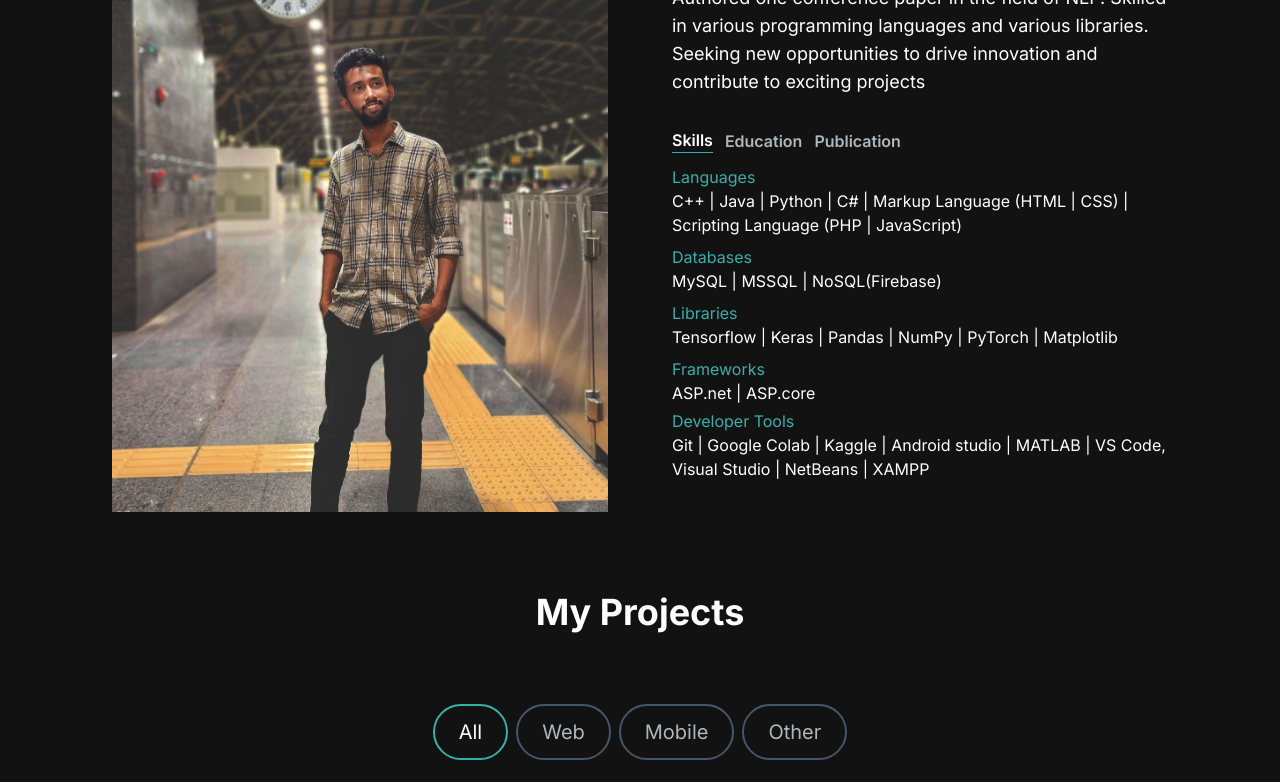
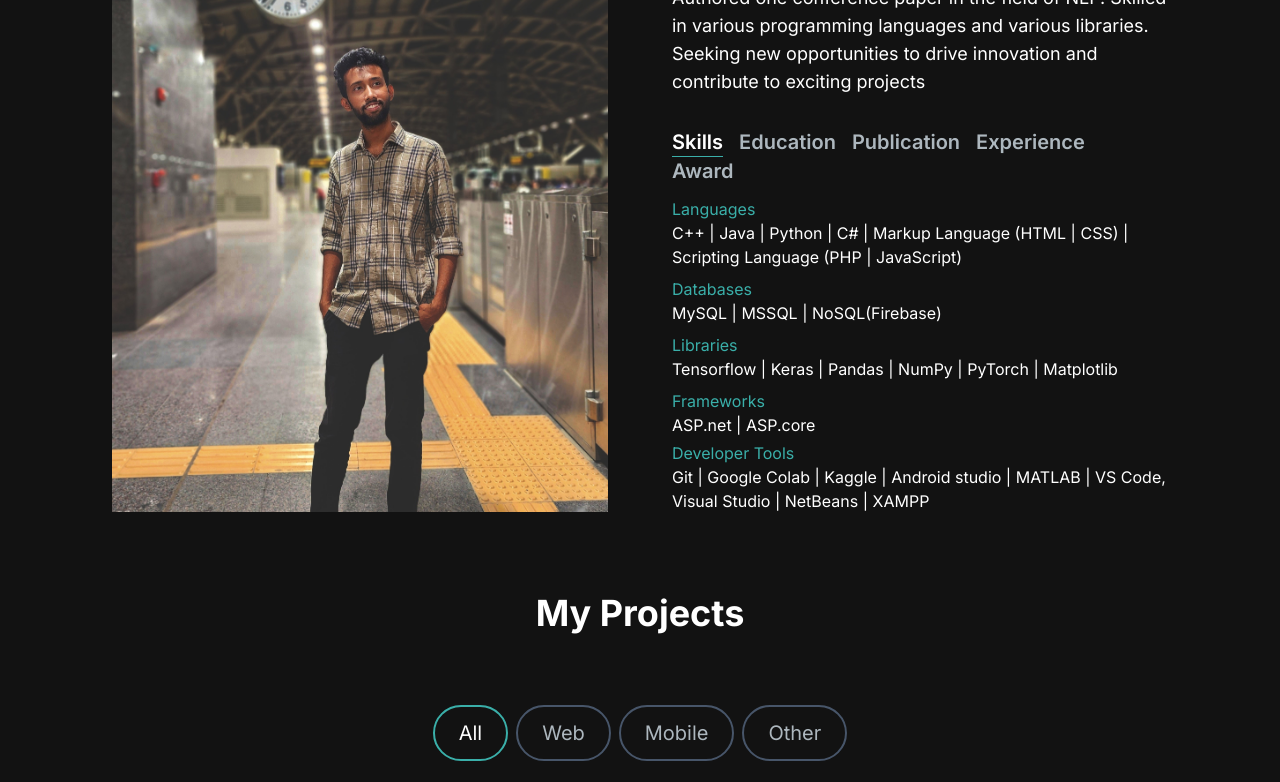
Before and after one commit to MFReshad/mfreshad-portfolio, a Next.js app: page / in a window 1280 px wide. Shown: the part 860-1642 px from the top of the page. Built offline with nearby package versions, Linux system fonts and the light colour scheme.

Commit message:
fix project4 image scr, added aboutme button

```diff
--- a/src/app/components/AboutSection.jsx
+++ b/src/app/components/AboutSection.jsx
@@ -86,11 +86,50 @@ const TAB_DATA = [
           <span className="text-[#3AAFA9]">
             Field Of Natural Language Processing
           </span>
-          <br />
+
           <p>
             A Study on Music Genre Classification And Lyrics Generation of
             Bangla Songs Dataset
           </p>
+        </li>
+      </ul>
+    ),
+  },
+  {
+    title: "Experience",
+    id: "experience",
+    content: (
+      <ul className="list-disc pl-4"
+      >
+        <li className="py-1">
+          <p>
+          <span className="text-[#3AAFA9]">
+            Intern :-{" "}
+          </span>
+            {" "}Asiatic Trade Marketing Service Ltd.
+          </p>
+          <i style={{ fontSize: 12 }} className="pl-0 md:pl-15">
+            {""}Intern on IT. (Machine learning and development)
+          </i><br />
+          <i style={{ fontSize: 12 }} className="pl-0  md:pl-15">
+            {""}From: Jan-2024
+          </i>
+        </li>
+      </ul>
+    ),
+  },
+  {
+    title: "Award",
+    id: "award",
+    content: (
+      <ul className="list-disc pl-4">
+        <li className="py-1">
+          <a className="text-[#3AAFA9]" href="https://drive.google.com/uc?export=view&id=1KtpFqfcD7qoGI_Wy9Tcw2MaZn99lNKH0">National Education Week -2023</a>
+          <br />
+          <p>Deshattobodhok songeet (Patriotic song), Nazrulgeeti.</p>
+          <i style={{ fontSize: 12 }}>
+            Honourable Ex. President Md. Abdul Hamid gave the prize ceremony.
+          </i>
         </li>
       </ul>
     ),
@@ -127,7 +166,7 @@ const AboutSection = () => {
             libraries. Seeking new opportunities to drive innovation and
             contribute to exciting projects
           </p>
-          <div className="flex flex-row justify-start mt-8 ">
+          <div className="max-w-full mt-8 ">
             <TabButton
               selectTab={() => handleTabChange("skills")}
               active={tab == "skills"}
@@ -149,6 +188,20 @@ const AboutSection = () => {
               {" "}
               Publication{" "}
             </TabButton>
+            <TabButton
+              selectTab={() => handleTabChange("experience")}
+              active={tab == "experience"}
+            >
+              {" "}
+              Experience
+            </TabButton>
+            <TabButton
+              selectTab={() => handleTabChange("award")}
+              active={tab == "award"}
+            >
+              {" "}
+              Award{" "}
+            </TabButton>
           </div>
           <div className="mt-2">
             {TAB_DATA.find((t) => t.id == tab).content}
--- a/src/app/components/ProjectSection.jsx
+++ b/src/app/components/ProjectSection.jsx
@@ -35,7 +35,7 @@ const projectData = [
     id: 4,
     title: "My Tiimeline",
     description: "time for entertainment",
-    image: "images/projects/4.jpg",
+    image: "images/projects/4.JPG",
     tag: ["All", "Web"],
     gitUrl: "https://github.com/MFReshad/timeline",
     previewUrl: "https://mfreshad.github.io/timeline/",
--- a/src/app/components/TabButton.jsx
+++ b/src/app/components/TabButton.jsx
@@ -6,7 +6,7 @@ const TabButton = ({ active, selectTab, children }) => {
     : "text-[#ADB7BE]";
   return (
     <button onClick={selectTab}>
-      <p className={`mr-3 font-semibold hover:text-white ${buttonClasses}`}>
+      <p className={`mr-4 font-semibold sm:text-lg md:text-xl  hover:text-white ${buttonClasses}`}>
         {children}
       </p>
     </button>
```
